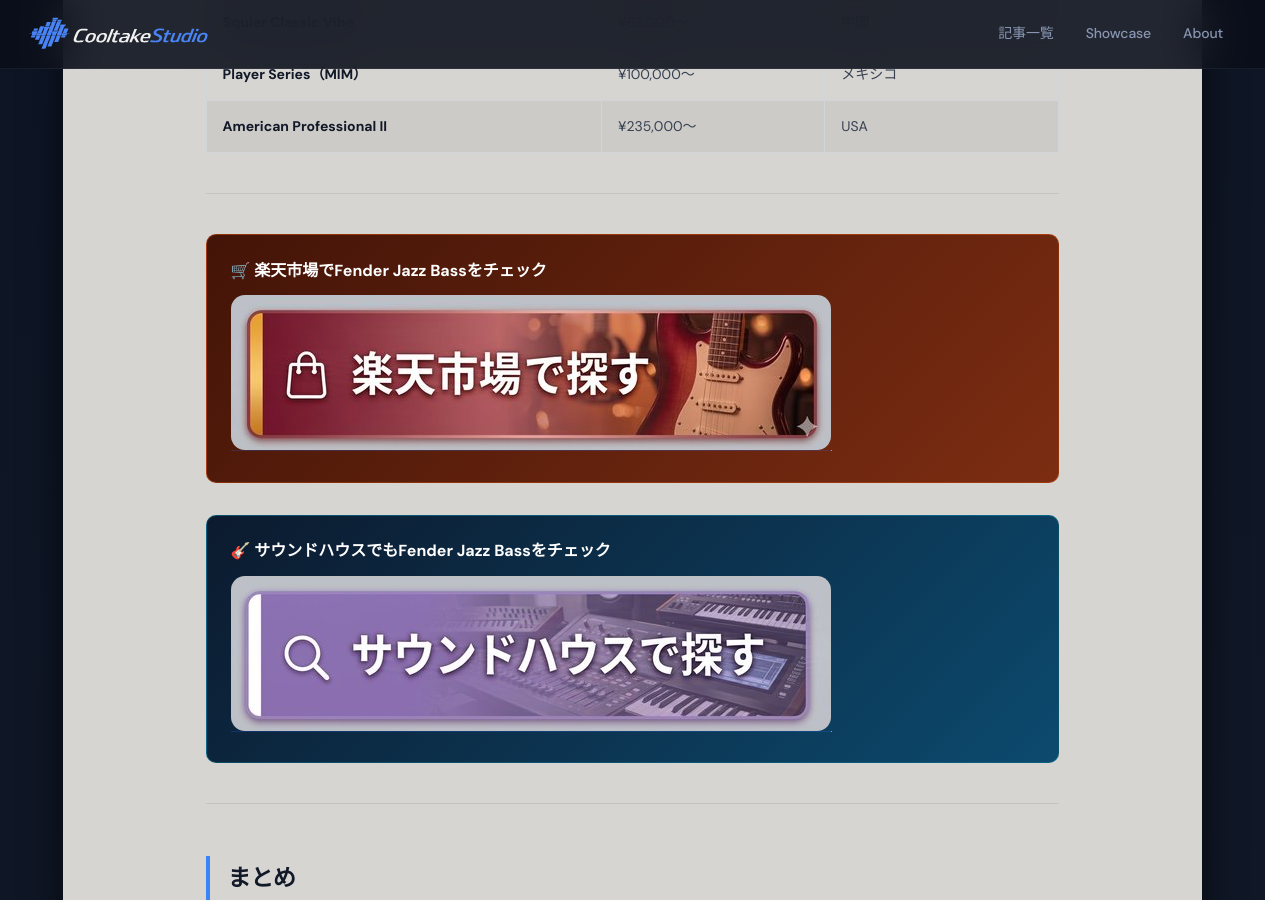
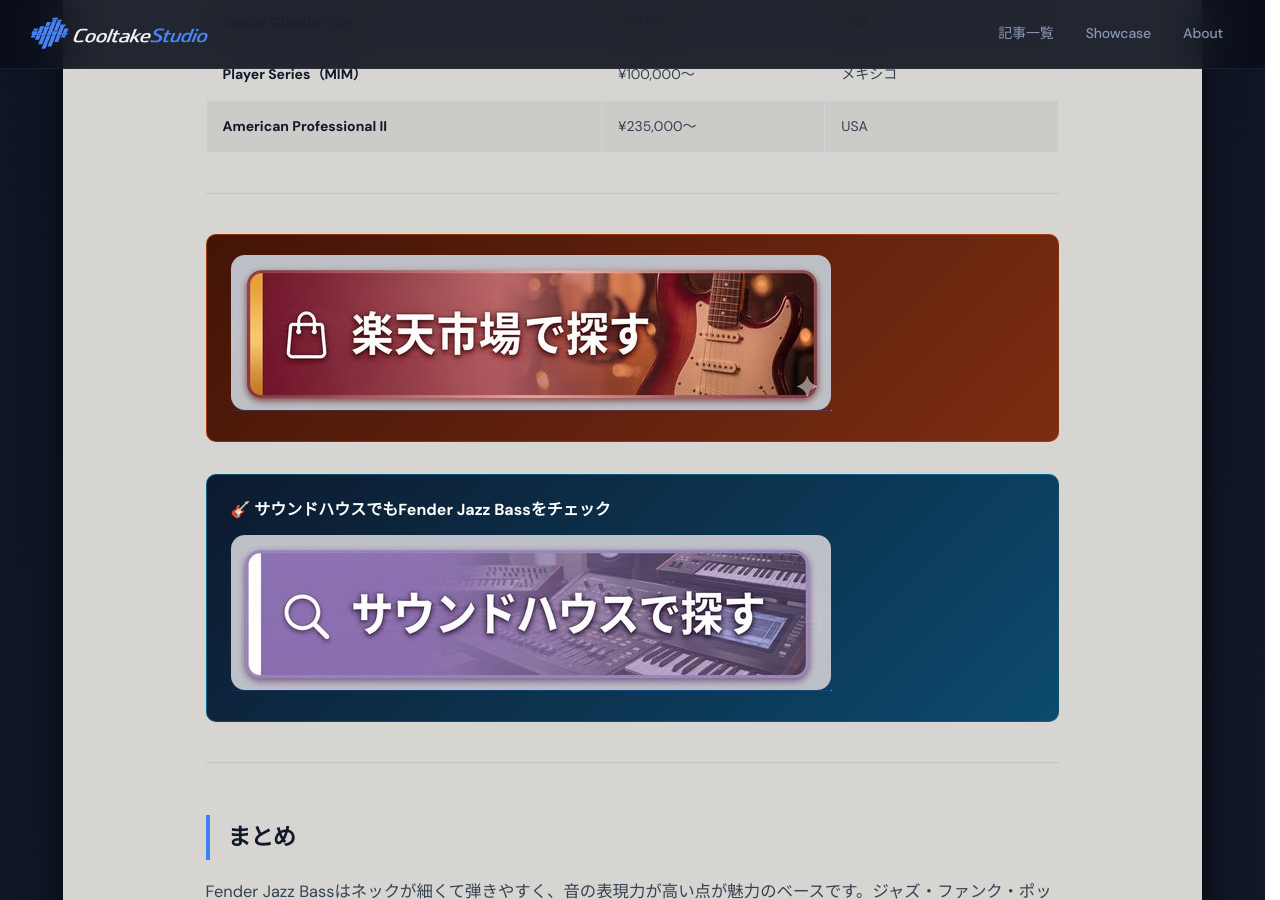
Before and after one commit to cooltake/cooltake-staging, a Jekyll site: the page built from _posts/2026-05-29-fender-jazz-bass-guide.md, in a window 1280 px wide and 900 px high, scrolled down 2305 px. Built offline with Jekyll 4.4.1, drawn with Linux system fonts in a browser that asks for light colours; some web fonts are replaced; grey boxes are pictures that could not be loaded.

```diff
--- a/_posts/2026-05-29-fender-jazz-bass-guide.md
+++ b/_posts/2026-05-29-fender-jazz-bass-guide.md
@@ -60,7 +60,7 @@
 
 ---
 
-<div style="margin:2rem 0;padding:1.2rem 1.5rem;background:linear-gradient(135deg,#431407,#7c2d12);border-radius:10px;border:1px solid rgba(234,88,12,.4);"><p style="margin:0 0 .6rem;font-weight:bold;font-size:1rem;color:#fff;">&#x1F6D2; 楽天市場でFender Jazz Bassをチェック</p><a href="https://hb.afl.rakuten.co.jp/hgc/0b15ddc7.28c5c9ed.0b15ddc8.5d23dd4d/?pc=https%3A%2F%2Fsearch.rakuten.co.jp%2Fsearch%2Fmall%2FFender%2BJazz%2BBass%2F" rel="nofollow" referrerpolicy="no-referrer-when-downgrade" style="display:inline-block;text-decoration:none;"><img src="/assets/images/btn-rakuten.jpg" alt="楽天市場で探す" width="600" height="155" style="max-width:100%;height:auto;border-radius:14px;display:block;"></a><img src="//i.moshimo.com/af/i/impression?a_id=5565352&amp;p_id=54&amp;pc_id=54&amp;pl_id=616" width="1" height="1" style="border:none;" alt="" loading="lazy"></div>
+<div style="margin:2rem 0;padding:1.2rem 1.5rem;background:linear-gradient(135deg,#431407,#7c2d12);border-radius:10px;border:1px solid rgba(234,88,12,.4);"><a href="https://hb.afl.rakuten.co.jp/hgc/0b15ddc7.28c5c9ed.0b15ddc8.5d23dd4d/?pc=https%3A%2F%2Fsearch.rakuten.co.jp%2Fsearch%2Fmall%2FFender%2BJazz%2BBass%2F" rel="nofollow" referrerpolicy="no-referrer-when-downgrade" style="display:inline-block;text-decoration:none;"><img src="/assets/images/btn-rakuten.jpg" alt="楽天市場で探す" width="600" height="155" style="max-width:100%;height:auto;border-radius:14px;display:block;"></a><img src="//i.moshimo.com/af/i/impression?a_id=5565352&amp;p_id=54&amp;pc_id=54&amp;pl_id=616" width="1" height="1" style="border:none;" alt="" loading="lazy"></div>
 <div style="margin:2rem 0;padding:1.2rem 1.5rem;background:linear-gradient(135deg,#0c1a2e,#0c4a6e);border-radius:10px;border:1px solid rgba(8,145,178,.4);"><p style="margin:0 0 .6rem;font-weight:bold;font-size:1rem;color:#fff;">&#x1F3B8; サウンドハウスでもFender Jazz Bassをチェック</p><a href="https://h.accesstrade.net/sp/cc?rk=01001xqc00os63&url=https%3A%2F%2Fwww.soundhouse.co.jp%2Fsearch%2Findex%2F%3Fsearch_all%3DFender%2520Jazz%2520Bass" rel="nofollow" referrerpolicy="no-referrer-when-downgrade" style="display:inline-block;text-decoration:none;"><img src="/assets/images/btn-soundhouse.jpg" alt="サウンドハウスで探す" width="600" height="155" style="max-width:100%;height:auto;border-radius:14px;display:block;"></a><img src="https://h.accesstrade.net/sp/rr?rk=01001xqc00os63" width="1" height="1" border="0" alt="" loading="lazy"></div>
 
 <!-- AFFILIATE_PLACEHOLDER: Amazon（もしもアフィリエイト Amazon審査通過後に設置予定） -->
```
